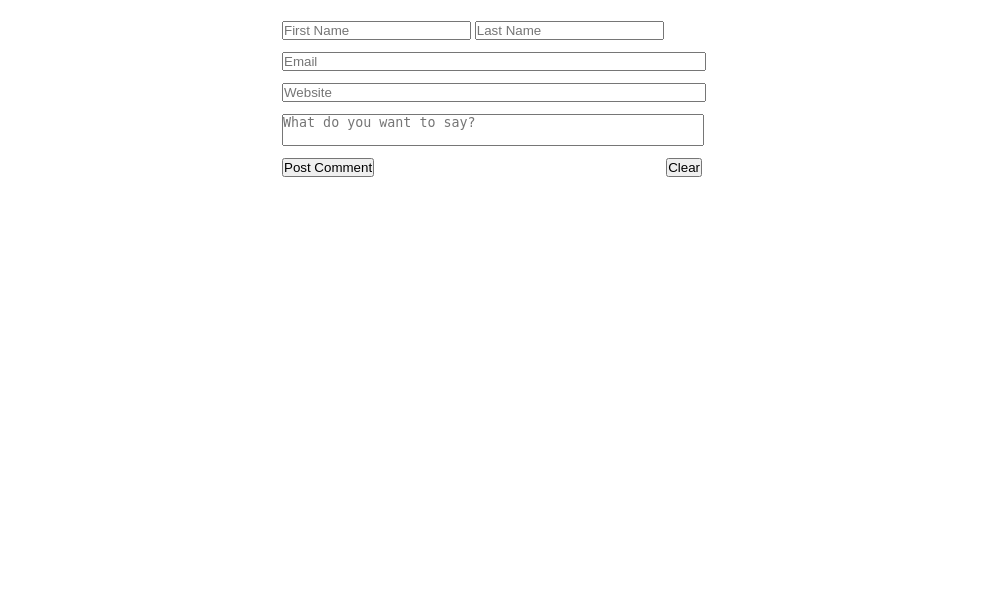
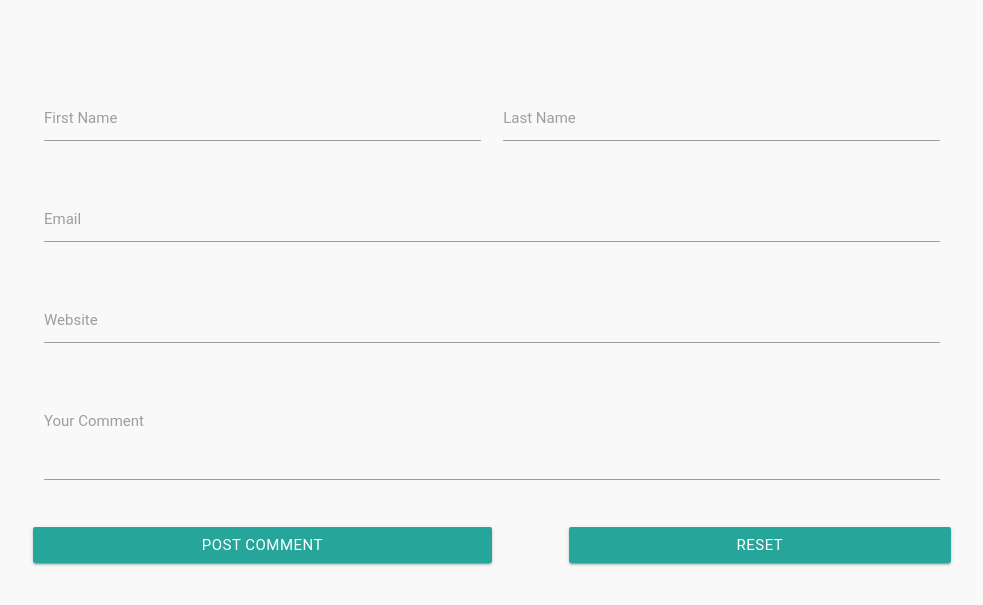
Before and after one commit to Serializator/Guestbook, a PHP site: page / in a window 1280 px wide. Shown: the top 605 px of the page, without its empty margins (148-1131 px from the left). Run offline with PHP 8.4, Linux system fonts and the light colour scheme; data that the repository does not hold is empty; some libraries are stand-ins or nearby versions; some web fonts are replaced.

Commit message:
Use Materialize CSS.

```diff
--- a/assets/css/style.css
+++ b/assets/css/style.css
@@ -1,78 +1,11 @@
-* {
-    margin: 0;
-    padding: 0;
+body {
+    background: #F9F9F9;
 }
 
-#appbar {
-    display: none;
-    height: 64px;
-    line-height: 64px;
-    text-align: center;
-    vertical-align: middle;
-    margin-bottom: 12px;
+.container {
+    margin-top: 80px;
 }
 
-#appbar[type] {
-    display: block;
+#comments {
+    display: none;
 }
-
-#appbar[type='success'] {
-    background-color: #4BB543;
-}
-
-#appbar[type='error'] {
-    background-color: #cc0000;
-}
-
-#container {
-    width: 420px;
-    margin-left: auto;
-    margin-right: auto;
-    margin-top: 21px;
-}
-
-.comment {
-    margin-bottom: 12px;
-    border: 1px solid;
-    padding: 8px;
-}
-
-.comment-name {
-    font-weight: bold;
-}
-
-.comment-email {
-    font-style: italic;
-    float: right;
-}
-
-.comment-website, .comment-content {
-    display: block;
-}
-
-input, textarea {
-    margin-bottom: 12px;
-    resize: none;
-}
-
-.field-partial {
-    width: 44%;
-}
-
-.field-long {
-    display: block;
-    width: 100%;
-}
-
-.field-right {
-    float: right;
-}
-
-.field-error {
-    display: none;
-    color: red;
-}
-
-.field-error[active] {
-    display: block;
-}
--- a/assets/js/app.js
+++ b/assets/js/app.js
@@ -1,34 +1,3 @@
-var errors = {
-    'first-name': {
-        error: 'first-name-error',
-        types: {
-            valueMissing: 'You haven\'t specified a first name.'
-        }
-    }, 'last-name': {
-        error: 'last-name-error',
-        types: {
-            valueMissing: 'You haven\'t specified a last name.'
-        }
-    }, 'email': {
-        error: 'email-error',
-        types: {
-            valueMissing: 'You haven\'t specified an email.',
-            typeMismatch: 'You haven\'t specified a proper email.'
-        }
-    }, 'website': {
-        error: 'website-error',
-        types: {
-            valueMissing: 'You haven\'t specified an website.',
-            typeMismatch: 'You haven\'t specified a proper URL.'
-        }
-    }, 'content': {
-        error: 'content-error',
-        types: {
-            valueMissing: 'You haven\'t specified a comment.',
-            tooLong: 'Your comment is to long.'
-        }
-    }
-};
 
 /* Invoke the load function whenever the DOM is ready. */
 document.addEventListener('DOMContentLoaded', load());
@@ -40,25 +9,23 @@ document.getElementById('comment-form').addEventListener('submit', function(even
     return false;
 });
 
-document.getElementById('first-name-field').addEventListener('blur', function(event) {
-    validate(event.target, document.getElementById('first-name-error'));
-});
+/**
+ * Turn given parameters into a HTML comment block.
+ */
+function format(firstName, lastName, email, gravatar, date, content) {
+    var html = '';
 
-document.getElementById('last-name-field').addEventListener('blur', function(event) {
-    validate(event.target, document.getElementById('last-name-error'));
-});
+    html += '<ul class="collection">'
+    html += '<li class="collection-item avatar">';
+    html += '<img src="https://www.gravatar.com/avatar/' + gravatar + '" class="circle" />';
+    html += '<span class="title">' + firstName + ' ' + lastName + '</span>';
+    html += '<p><i>' + email + '<br /></i>' + content + '</p>';
+    html += '<ul class="secondary-content"><li>' + date + '</li></ul>'
+    html += '</li>';
+    html += '</ul>';
 
-document.getElementById('email-field').addEventListener('blur', function(event) {
-    validate(event.target, document.getElementById('email-error'));
-});
-
-document.getElementById('website-field').addEventListener('blur', function(event) {
-    validate(event.target, document.getElementById('website-error'));
-});
-
-document.getElementById('content-field').addEventListener('blur', function(event) {
-    validate(event.target, document.getElementById('content-error'));
-});
+    return html;
+}
 
 /**
  * Retrieves all comments from the 'comments.php' endpoint and overrides
@@ -72,24 +39,29 @@ function load() {
         if(this.readyState == 4) {
             if(this.status == 200) {
                 var response = JSON.parse(this.responseText);
-                var html = '';
+                var container = document.getElementById('comments');
+                var html;
 
                 for(var index in response) {
                     var object = response[index];
 
-                    html += '<div class="comment">';
-                    html += ('<span class="comment-name">' + object.firstName + ' ' + object.lastName + '</span>');
-                    html += ('<span class="comment-email">' + object.email + '</span>');
-                    html += ('<span class="comment-website">' + object.website + '</span>');
-                    html += ('<p class="comment-content">' + object.content + '</p>');
-                    html += '</div>';
+                    if(html === undefined) {
+                        html = '';
+                    }
+
+                    html += format(object.firstName, object.lastName, object.email, object.gravatar, object.date, object.content);
                 }
 
-                document.getElementById('comments').innerHTML = html;
+                if(html !== undefined) {
+                    container.innerHTML = html;
+                    container.style.display = 'block';
+
+                    document.getElementById('comment-form').className = 'col s5';
+                }
             } else if(this.status == 500) {
-                error(this.responseText);
+                Materialize.toast('Internal Server Error: ' + this.responseText, 6000);
             } else {
-                error('Unexpected Failure: ' + this.responseText);
+                Materialize.toast('Unexpected Error: ' + this.responseText, 6000);
             }
         }
     }
@@ -111,24 +83,20 @@ function post(data) {
     request.onreadystatechange = function() {
         if(this.readyState == 4) {
             if(this.status == 200) {
-                load();
+                var response = JSON.parse(this.responseText);
+                var container = document.getElementById('comments');
+
+                container.innerHTML = (format(response.firstName, response.lastName, response.email, response.gravatar, response.date, response.content) + container.innerHTML);
+                container.style.display = 'block';
+
+                document.getElementById('comment-form').className = 'col s5';
                 document.getElementById('comment-form').reset();
-                success('Successfully posted your comment.');
             } else if(this.status == 400) {
-                var response = JSON.parse(this.responseText);
-
-                for(var index in response) {
-                    var error = response[index];
-                    var handler = errors[error.field];
-                    var element = document.getElementById(handler.error);
-
-                    element.innerHTML = handler.types[error.type];
-                    element.setAttribute('active', '');
-                }
+                Materialize.toast('Bad Request: ' + this.responseText, 6000);
             } else if(this.status == 500) {
-                error(this.responseText);
+                Materialize.toast('Internal Server Error: ' + this.responseText, 6000);
             } else {
-                error('Unexpected Failure: ' + this.responseText);
+                Materialize.toast('Unexpected Error: ' + this.responseText, 6000);
             }
         }
     }
@@ -139,50 +107,3 @@ function post(data) {
     request.setRequestHeader('Connection', 'close');
     request.send(params);
 }
-
-/**
- * Validate whether the given input field is valid.
- * If not, it will display an error message above the input field.
- */
-function validate(input) {
-    var handler = errors[input.name];
-    var error = document.getElementById(handler.error);
-
-    if(input.checkValidity()) {
-        if(error.hasAttribute('active')) {
-            error.removeAttribute('active');
-        }
-    } else {
-        var text;
-
-        for(var property in input.validity) {
-            if(handler.types.hasOwnProperty(property) && input.validity[property]) {
-                text = handler.types[property];
-                break;
-            }
-        }
-
-        error.setAttribute('active', '');
-        error.innerHTML = text;
-    }
-}
-
-/**
- * Set the appbar to the 'success' type and set its message.
- */
-function success(message) {
-    var appbar = document.getElementById('appbar');
-
-    appbar.innerHTML = message;
-    appbar.setAttribute('type', 'success');
-}
-
-/**
- * Set the appbar to the 'error' type and set its message.
- */
-function error(message) {
-    var appbar = document.getElementById('appbar');
-
-    appbar.innerHTML = message;
-    appbar.setAttribute('type', 'error');
-}
--- a/endpoints/comments.php
+++ b/endpoints/comments.php
@@ -3,12 +3,20 @@
 
     try {
         $comments = array();
-        $query = $connection->prepare('SELECT `first_name` AS `firstName`, `last_name` AS `lastName`, `email`, `website`, `content` FROM `comments` ORDER BY `date` DESC;');
+        $query = $connection->prepare('SELECT `first_name` AS `firstName`, `last_name` AS `lastName`, `email`, `website`, `date`, `content` FROM `comments` ORDER BY `date` DESC;');
 
         $query->execute();
 
         while($comment = $query->fetch(PDO::FETCH_ASSOC)) {
-            $comments[] = $comment;
+            $comments[] = array(
+                'firstName' => $comment['firstName'],
+                'lastName' => $comment['lastName'],
+                'email' => $comment['email'],
+                'website' => $comment['website'],
+                'content' => $comment['content'],
+                'date' => $comment['date'],
+                'gravatar' => md5($comment['email'])
+            );
         }
 
         print(json_encode($comments));
--- a/index.php
+++ b/index.php
@@ -8,49 +8,65 @@
         <meta name="author" content="Julian v.d Berkmortel" />
         <meta name="viewport" content="width=device-width, initial-scale=1.0" />
 
+        <link rel="stylesheet" href="https://cdnjs.cloudflare.com/ajax/libs/materialize/0.98.0/css/materialize.min.css">
         <link type="text/css" rel="stylesheet" href="assets/css/style.css" />
     </head>
     <body>
-        <div id="appbar"></div>
+        <div class="container">
+            <div class="row">
+                <form id="comment-form" class="col s12">
+                    <div class="row">
+                        <div class="input-field col s6">
+                            <label for="first-name">First Name</label>
+                            <input id="first-name" name="first-name" type="text" class="validate" required>
+                        </div>
 
-        <div id="container">
-            <div id="comments"></div>
+                        <div class="input-field col s6">
+                            <label for="last-name">Last Name</label>
+                            <input id="last-name" name="last-name" type="text" class="validate" required>
+                        </div>
+                    </div>
 
-            <div class="section">
-                <form id="comment-form" novalidate>
-                    <ul>
-                        <label>
-                            <span id="first-name-error" class="field-error"></span>
-                            <input id="first-name-field" name="first-name" type="text" placeholder="First Name" class="field-partial" required />
-                        </label>
+                    <div class="row">
+                        <div class="input-field col s12">
+                            <label for="email">Email</label>
+                            <input id="email" name="email" type="email" class="validate" required>
+                        </div>
+                    </div>
 
-                        <label>
-                            <span id="last-name-error" class="field-error"></span>
-                            <input id="last-name-field" name="last-name" type="text" placeholder="Last Name" class="field-partial" required />
-                        </label>
+                    <div class="row">
+                        <div class="input-field col s12">
+                            <label for="website">Website</label>
+                            <input id="website" name="website" type="url" class="validate" required>
+                        </div>
+                    </div>
 
-                        <label>
-                            <span id="email-error" class="field-error"></span>
-                            <input id="email-field" name="email" type="email" placeholder="Email" class="field-long" required />
-                        </label>
+                    <div class="row">
+                        <div class="input-field col s12">
+                            <label for="content">Your Comment</label>
+                            <textarea id="content" name="content" maxlength=126 class="materialize-textarea validate" required></textarea>
+                        </div>
+                    </div>
 
-                        <label>
-                            <span id="website-error" class="field-error"></span>
-                            <input id="website-field" name="website" type="url" placeholder="Website" class="field-long" required />
-                        </label>
+                    <div class="row">
+                        <button class="col s6 btn waves-effect waves-light" type="submit">
+                            Post Comment
+                        </button>
 
-                        <label>
-                            <span id="content-error" class="field-error"></span>
-                            <textarea id="content-field" name="content" maxlength=126 placeholder="What do you want to say?" class="field-long" ></textarea>
-                        </label>
+                        <button class="col s5 offset-s1 btn waves-effect waves-light" type="reset">
+                            Reset
+                        </button>
+                    </div>
+                </form>
 
-                        <input type="submit" value="Post Comment" />
-                        <input type="reset" class="field-right" value="Clear" />
-                    </ul>
-                </form>
+                <div id="comments" class="col s7">
+                    <!-- Comments will be put into this unordered list. -->
+                </div>
             </div>
         </div>
 
+        <script type="text/javascript" src="https://code.jquery.com/jquery-2.1.1.min.js"></script>
+        <script src="https://cdnjs.cloudflare.com/ajax/libs/materialize/0.98.0/js/materialize.min.js"></script>
         <script src="assets/js/app.js"></script>
     </body>
 </html>
```
Also changed, not shown: endpoints/post.php (+23 -43 lines).
